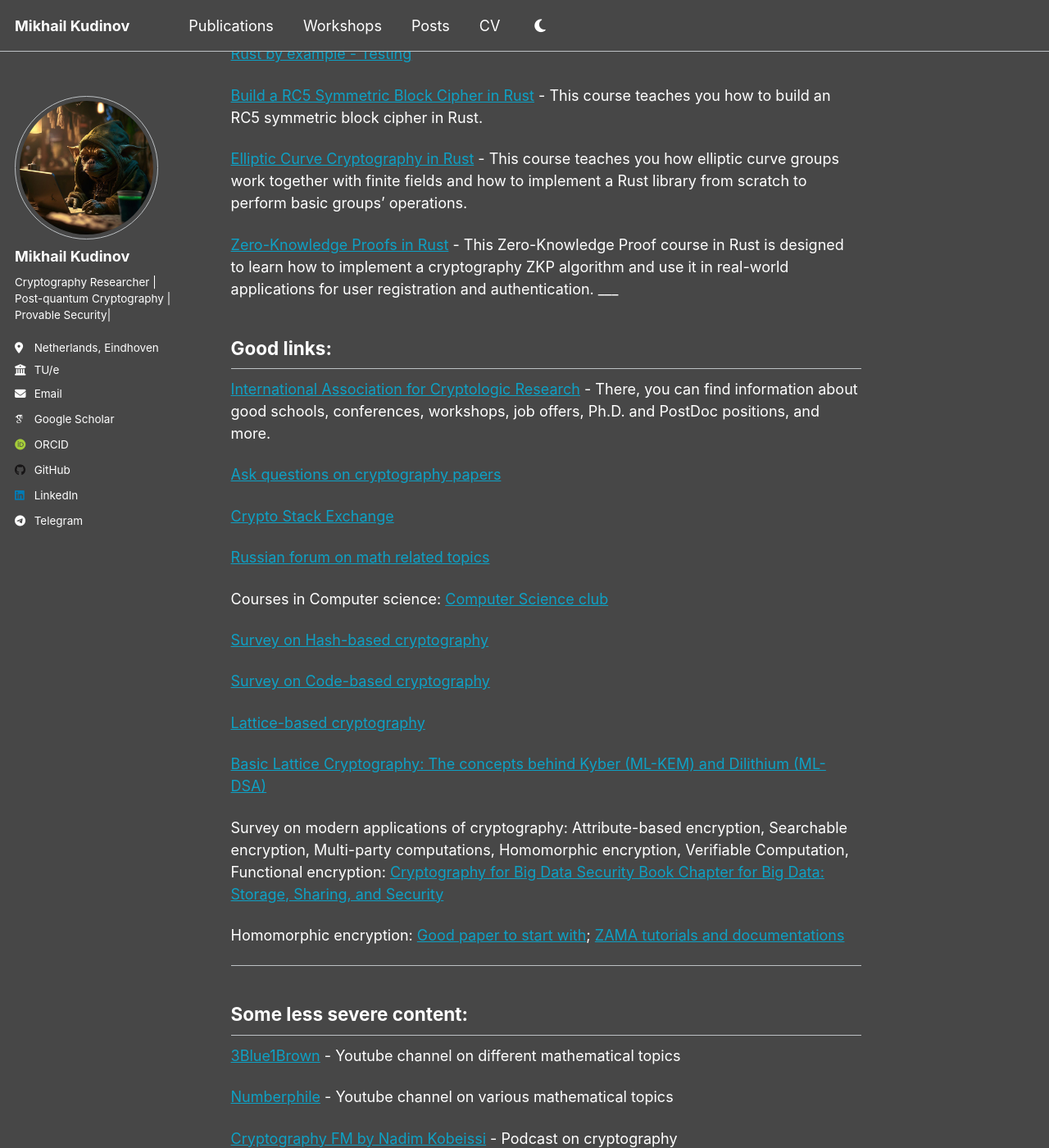
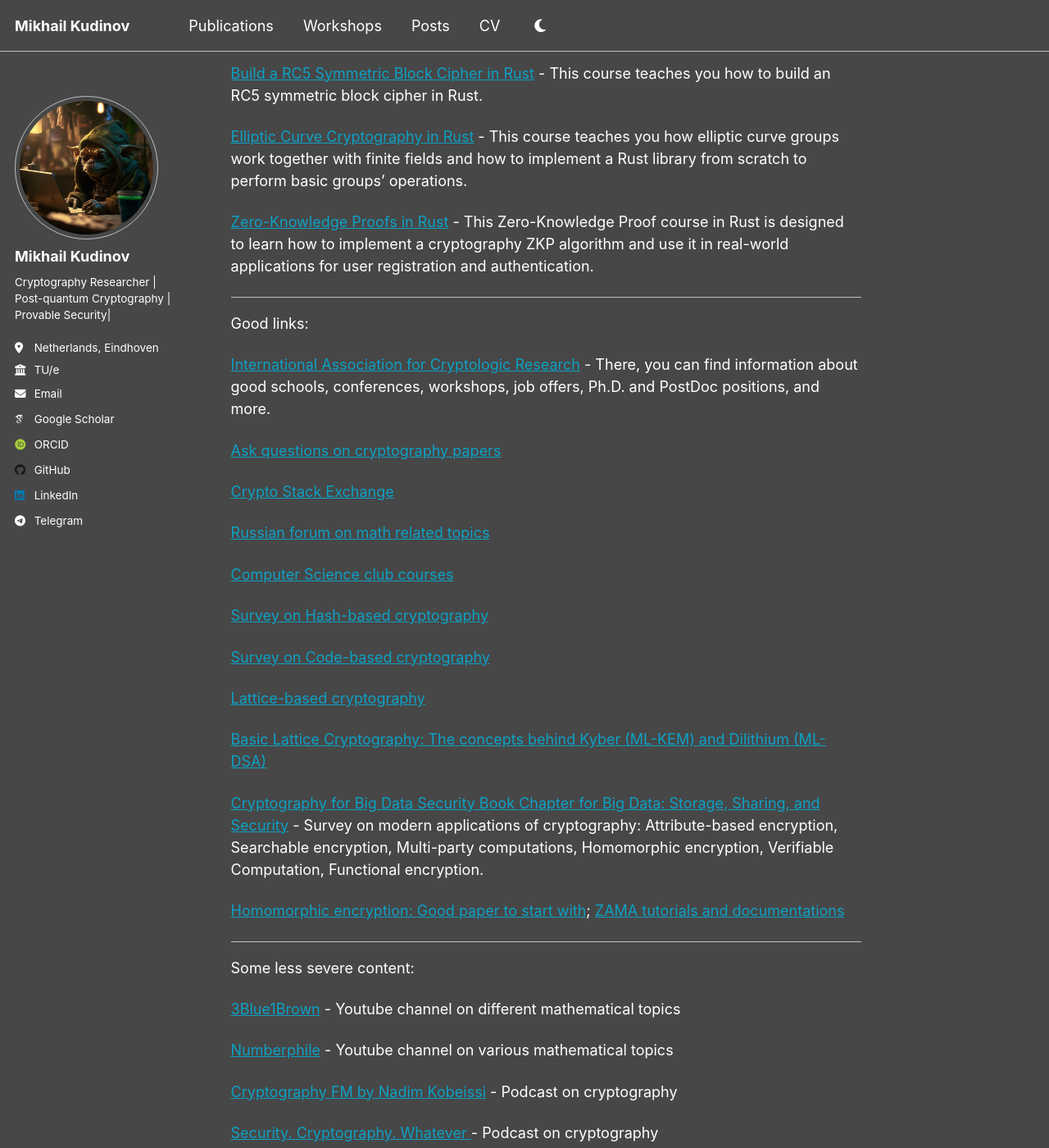
Before and after one commit to error0024/error0024.github.io, a Jekyll site: the page built from _posts/2025-04-16-materials.md, in a window 1280 px wide and 1400 px high, scrolled down 3096 px. Shown: the whole window at 82% size. Built offline with Jekyll 4.4.1, drawn with Linux system fonts in a browser that asks for light colours; some web fonts are replaced; some of the changed text lies outside the part shown.

Commit message:
materials

```diff
--- a/_posts/2025-04-16-materials.md
+++ b/_posts/2025-04-16-materials.md
@@ -26,11 +26,11 @@
 
 Finite Fields and their applications: [Finite Fields by Lidl, Niederreiter ](https://www.amazon.com/Finite-Fields-Encyclopedia-Mathematics-Applications/dp/0521065674) [(RUS)](https://urss.ru/cgi-bin/db.pl?lang=RU&blang=ru&page=Book&id=2157), [Элементы конечной алгебры: группы, кольца, поля, линейные пространства - Чашкин А.В., Жуков Д. А.](https://urss.ru/cgi-bin/db.pl?lang=Ru&blang=ru&page=Book&id=222603)
 
-Mathematical tools: [Concrete Mathematics by Rondald L. Graham, Donald E. Knuth, Oren Patashnik ](https://www.csie.ntu.edu.tw/~r97002/temp/Concrete%20Mathematics%202e.pdf)[(RUS);](https://www.livelib.ru/book/1000396737-konkretnaya-matematika-osnovanie-informatiki-donald-knut) [generatingfunctionology by Herbert S. Wilf;](https://www.amazon.com/dp/1568812795/?coliid=I1UHGNVIMF7IWX&colid=PWCD0GGI1S2H&psc=1&ref_=lv_vv_lig_dp_it)
+Mathematical tools: [Concrete Mathematics by Rondald L. Graham, Donald E. Knuth, Oren Patashnik ](https://www.amazon.com/Concrete-Mathematics-Foundation-Computer-Science/dp/0201142368/ref=sr_1_2?s=books&sr=1-2)[(RUS);](https://www.livelib.ru/book/1000396737-konkretnaya-matematika-osnovanie-informatiki-donald-knut) [generatingfunctionology by Herbert S. Wilf;](https://www.amazon.com/dp/1568812795/?coliid=I1UHGNVIMF7IWX&colid=PWCD0GGI1S2H&psc=1&ref_=lv_vv_lig_dp_it)
 
 Coding theory: [Error-Correcting Codes by W. Wesley Peterson, E. J. Weldon Jr. ](https://www.amazon.com/Error-Correcting-Codes-Press-Wesley-Peterson/dp/0262527316)[(RUS)](https://urss.ru/cgi-bin/db.pl?lang=RU&blang=ru&page=Book&id=25150)
 
-Algorithms and Data structures: [Algorithms by Dasgupta, Papadimitriou, Vazirani](http://algorithmics.lsi.upc.edu/docs/Dasgupta-Papadimitriou-Vazirani.pdf) [(RUS);](http://old.math.nsc.ru/LBRT/k5/OR-MMF/dasgupta_2014.pdf) [Grokking Algorithms by Aditya Bhargava](https://www.amazon.com/Grokking-Algorithms-illustrated-programmers-curious/dp/1617292230) [(RUS);](https://urss.ru/cgi-bin/db.pl?lang=Ru&blang=ru&page=Book&id=241155) [Introduction to Algorithms by Cormen, Thomas H.; Leiserson, Charles E.; Rivest, Ronald L ](https://www.amazon.com/Introduction-Algorithms-Leiserson-published-Hardcover/dp/B008F1DKXU)[(RUS)](https://urss.ru/cgi-bin/db.pl?lang=RU&blang=ru&page=Book&id=263917)
+Algorithms and Data structures: [Algorithms by Dasgupta, Papadimitriou, Vazirani](https://www.amazon.com/Algorithms-Sanjoy-Dasgupta/dp/0073523402/ref=sr_1_1?sr=8-1) [(RUS);](https://biblio.mccme.ru/node/5066/shop) [Grokking Algorithms by Aditya Bhargava](https://www.amazon.com/Grokking-Algorithms-illustrated-programmers-curious/dp/1617292230) [(RUS);](https://urss.ru/cgi-bin/db.pl?lang=Ru&blang=ru&page=Book&id=241155) [Introduction to Algorithms by Cormen, Thomas H.; Leiserson, Charles E.; Rivest, Ronald L ](https://www.amazon.com/Introduction-Algorithms-Leiserson-published-Hardcover/dp/B008F1DKXU)[(RUS)](https://urss.ru/cgi-bin/db.pl?lang=RU&blang=ru&page=Book&id=263917)
 
 Advanced algorithms: [Advanced algorithms part 1](https://compsciclub.ru/en/courses/advancedalgorithms/2020-autumn/), [part 2](https://compsciclub.ru/en/courses/advanced-algo_part2/2022-spring/).
 
@@ -53,7 +53,7 @@
 
 Theoretical foundations of cryptography: [The Foundations of cryptography by Oded Goldreich](https://www.wisdom.weizmann.ac.il/~oded/foc.html)
 
-Elliptic curve cryptography: [Elliptic Curves, Number Theory, and Cryptography by LAWRENCE C. WASHINGTON](https://people.cs.nctu.edu.tw/~rjchen/ECC2012S/Elliptic%20Curves%20Number%20Theory%20And%20Cryptography%202n.pdf)
+Elliptic curve cryptography: [Elliptic Curves, Number Theory, and Cryptography by LAWRENCE C. WASHINGTON](https://www.amazon.com/Elliptic-Curves-Cryptography-Mathematics-Applications/dp/1420071467/ref=sr_1_1?sr=8-1)
 
 Provable security: [The Joy of cryptography by Mike Rosulek](https://joyofcryptography.com/)
 
@@ -66,14 +66,13 @@
 Zero Knowledge: [Proofs, Arguments, and Zero-Knowledge by Justin Thaler](https://people.cs.georgetown.edu/jthaler/ProofsArgsAndZK.pdf)
 
 Quantum computations: [Quantum Computation and Quantum Information from CS teacher;](https://www.cs.cmu.edu/~odonnell/quantum18/)
-[Quantum Computation and Quantum Information by Michael A. Nielsen & Isaac L. Chuang (](http://mmrc.amss.cas.cn/tlb/201702/W020170224608149940643.pdf)[RUS](https://urss.ru/cgi-bin/db.pl?lang=Ru&blang=ru&page=Book&id=42739)
+[Quantum Computation and Quantum Information by Michael A. Nielsen & Isaac L. Chuang (](https://www.amazon.com/Quantum-Computation-Information-10th-Anniversary/dp/1107002176/ref=sr_1_1?sr=8-1)[RUS](https://urss.ru/cgi-bin/db.pl?lang=Ru&blang=ru&page=Book&id=42739)
 
 Overview of Post-quantum cryptography: [Post-Quantum Cryptography, Editors: Daniel J. Bernstein, Johannes Buchmann, Erik Dahmen](https://link.springer.com/book/10.1007/978-3-540-88702-7?source=shoppingads&locale=en-nl&gclid=Cj0KCQjwhsmaBhCvARIsAIbEbH5jPkHfUy18YvFXo8BYA-mIMSj1CcfGE4ZY12Dkvvn8WTXGK-u2QmoaAjN3EALw_wcB#toc)
 
 ___
 
 Rust:
-------
 
 [The Rust Programming Language by Steve Klabnik, Carol Nichols, and Chris Krycho](https://doc.rust-lang.org/book/title-page.html#the-rust-programming-language) -  The Rust Programming Language, an introductory book about Rust.
 
@@ -90,10 +89,10 @@
 [Elliptic Curve Cryptography in Rust](https://www.udemy.com/course/elliptic-curve-cryptography-in-rust/?couponCode=ST15MT20425G1) - This course teaches you how elliptic curve groups work together with finite fields and how to implement a Rust library from scratch to perform basic groups' operations.
 
 [Zero-Knowledge Proofs in Rust](https://www.udemy.com/course/zero-knowledge-proofs-in-rust/) - This Zero-Knowledge Proof course in Rust is designed to learn how to implement a cryptography ZKP algorithm and use it in real-world applications for user registration and authentication.
+
 ___
 
 Good links:
-------
 
 [International Association for Cryptologic Research](https://iacr.org/) - There, you can find information about good schools, conferences, workshops, job offers, Ph.D. and PostDoc positions, and more.
 
@@ -101,9 +100,9 @@
 
 [Crypto Stack Exchange](https://crypto.stackexchange.com/)
 
-[Russian forum on math related topics](dxdy.ru)
+[Russian forum on math related topics](https://dxdy.ru)
 
-Courses in Computer science: [Computer Science club](https://compsciclub.ru/en/courses/)
+[Computer Science club courses](https://compsciclub.ru/en/courses/)
 
 [Survey on Hash-based cryptography](https://huelsing.net/wordpress/?page_id=165)
 
@@ -113,16 +112,13 @@
 
 [Basic Lattice Cryptography: The concepts behind Kyber (ML-KEM) and Dilithium (ML-DSA)](https://eprint.iacr.org/2024/1287.pdf)
 
+[Cryptography for Big Data Security Book Chapter for Big Data: Storage, Sharing, and Security](http://www.c-is.cn/wp-content/uploads/2017/05/Cryptography-for-Big-Data-Security.pdf) - Survey on modern applications of cryptography: Attribute-based encryption, Searchable encryption, Multi-party computations, Homomorphic encryption, Verifiable Computation, Functional encryption.
 
-Survey on modern applications of cryptography: Attribute-based encryption, Searchable encryption, Multi-party computations, Homomorphic encryption, Verifiable Computation, Functional encryption: [Cryptography for Big Data Security Book Chapter for Big Data: Storage, Sharing, and Security](http://www.c-is.cn/wp-content/uploads/2017/05/Cryptography-for-Big-Data-Security.pdf)
-
-Homomorphic encryption: [Good paper to start with](https://eprint.iacr.org/2021/1402.pdf); [ZAMA tutorials and documentations](https://github.com/zama-ai)
-
+[Homomorphic encryption: Good paper to start with](https://eprint.iacr.org/2021/1402.pdf); [ZAMA tutorials and documentations](https://github.com/zama-ai)
 
 ___
 
 Some less severe content:
-------
 
 [3Blue1Brown](https://www.youtube.com/c/3blue1brown) - Youtube channel on different mathematical topics
 
@@ -133,9 +129,20 @@
 [Security. Cryptography. Whatever ](https://open.spotify.com/show/0bMJ5a7e4er7yDHMuGs9jp)- Podcast on cryptography
 
 [Zero Knowledge Podcast](https://zeroknowledge.fm/) - Podcast about decentralization and technology, open source communities & ZK proofs
+
 ___
 
-Cryptography olympiads, CTF, online platforms: [NSUcrypto](https://nsucrypto.nsu.ru/), [CryptoCTF](https://cr.yp.toc.tf/), [CryptoHack](https://cryptohack.org/), [Cryptopals](https://cryptopals.com/), [MysteryTwister](https://mysterytwister.org/home/welcome/)
+Cryptography olympiads, CTF, online platforms:
+
+[NSUcrypto](https://nsucrypto.nsu.ru/)
+
+[CryptoHack](https://cryptohack.org/)
+
+[CryptoCTF](https://cr.yp.toc.tf/)
+
+[Cryptopals](https://cryptopals.com/
+
+[MysteryTwister](https://mysterytwister.org/home/welcome/)
 
 ___
 
```
Also changed, not shown: other parts of _posts/2025-04-16-materials.md (+1 -1 lines).
